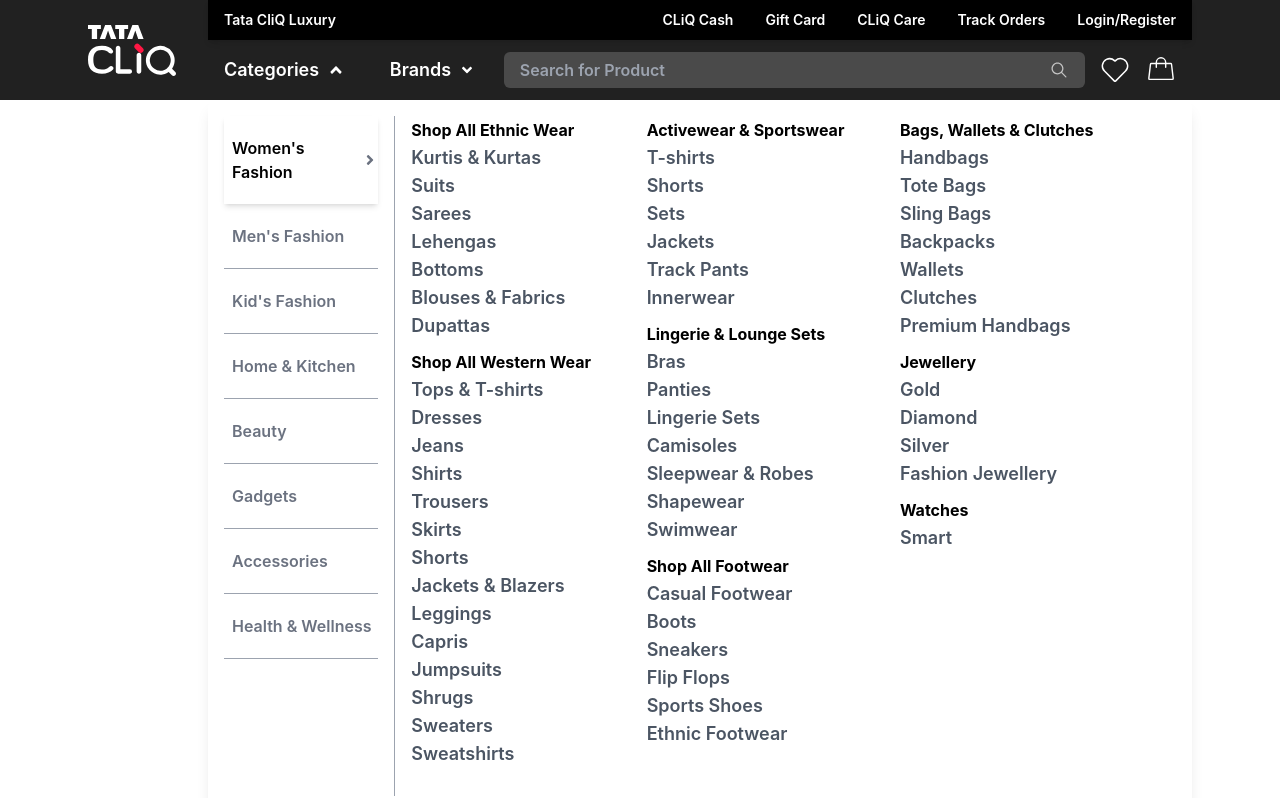
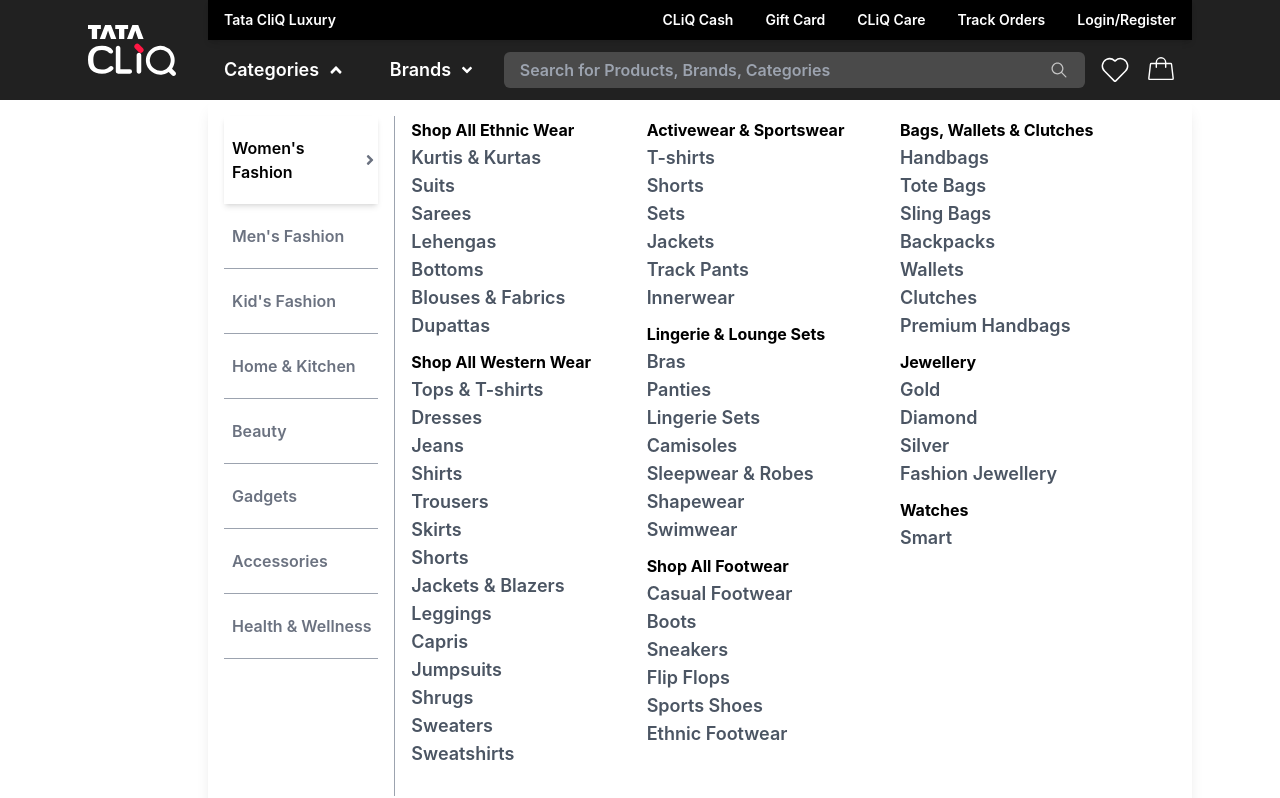
Before and after one commit to Nageshwar1997/TATA_CLiQ_Clone, a React (Create React App) app in the folder frontend/: page / in a window 1280 px wide. Built offline with nearby package versions, Linux system fonts and the light colour scheme.

Commit message:
Header Done

```diff
--- a/frontend/src/components/user/header/BottomNavbar.jsx
+++ b/frontend/src/components/user/header/BottomNavbar.jsx
@@ -63,7 +63,7 @@
           <input
             onChange={handleSearchInput}
             type="text"
-            placeholder="Search for Product"
+            placeholder="Search for Products, Brands, Categories"
             className="w-full bg-transparent outline-none text-[#C4C4C4] text-sm sm:text-base"
           />
         </div>
```
